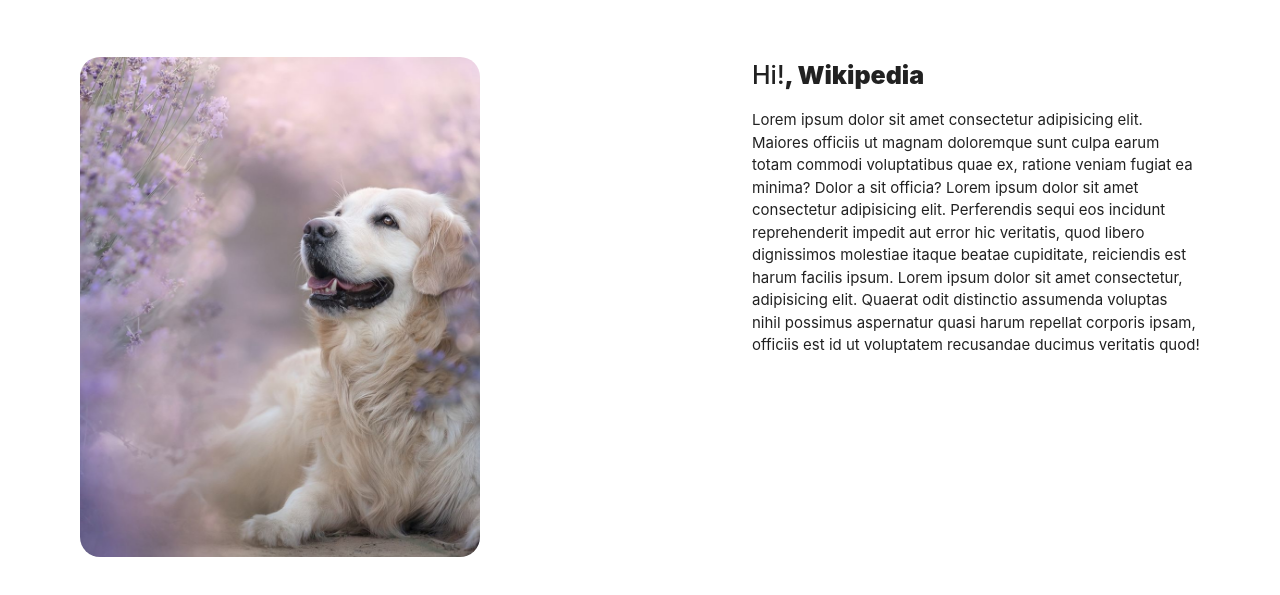
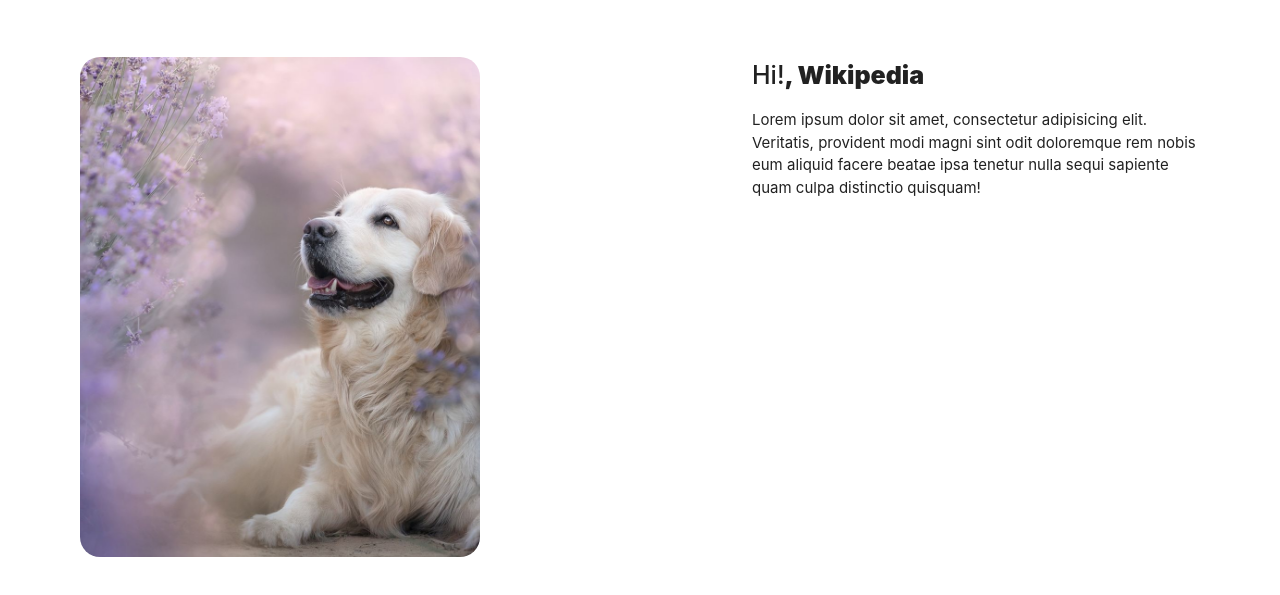
Before and after one commit to thegabe101/Project-1-Rainer-Matt-Ming-Gabe, a plain HTML site: page results.html in a window 1280 px wide. Shown: the part 153-748 px from the top of the page. Drawn offline with nearby package versions, Linux system fonts and the light colour scheme; no server answers.

Commit message:
wikiLink to result page

```diff
--- a/assets/js/script.js
+++ b/assets/js/script.js
@@ -199,7 +199,6 @@ function autocomplete(inp, arr) {
 
 autocomplete(document.getElementById('breedInput'), dogBreeds)
 
-// Wiki API matching the closest name
 function wikiSearchBreed(breedGroup) {
 	let url = 'https://en.wikipedia.org/w/api.php?'
 	const params = {
@@ -233,6 +232,7 @@ function wikiSearchBreed(breedGroup) {
 // let dogBreedEl = 'golden retriever'.split(' ').join('%20')
 // wikiSearchBreed(dogBreedEl)
 
+// Fetches the wiki information and post the content onto the result page
 function fetchWikiExtract(param) {
 	let url = 'https://en.wikipedia.org/w/api.php?'
 	const params = {
@@ -244,11 +244,9 @@ function fetchWikiExtract(param) {
 		explaintext: '1',
 		origin: '*',
 	}
-
 	Object.keys(params).forEach((key) => {
 		url += `&${key}=${params[key]}`
 	})
-
 	fetch(url)
 		.then((response) => {
 			return response.json()
@@ -256,11 +254,10 @@ function fetchWikiExtract(param) {
 		.then((data) => {
 			console.log(data)
 			let pages = data.query.pages
-			var wikiContent = Object.keys(pages).map((id) => pages[id].extract)
-
-			// TODO; PASS WIKICONTENT TO NEW HTML AND GET A DOG IMAGE
-			$('#wikiContent').textContent = wikiContent;
-			console.log(wikiContent)
+			let wikiInfo = Object.keys(pages).map((id) => pages[id].extract)
+            console.log(wikiInfo);
+			$('#wikiContentP').text(wikiInfo.toString());
+            console.log(wikiInfo.toString());
 		})
 		.catch((error) => {
 			console.log(error)
--- a/results.html
+++ b/results.html
@@ -23,26 +23,14 @@
 					</div>
 					<div class="column right">
 						<div class="text"><strong>Hi!</strong>, Wikipedia</div>
-						<p id="wikiContent">
-							Lorem ipsum dolor sit amet consectetur adipisicing elit. Maiores
-							officiis ut magnam doloremque sunt culpa earum totam commodi
-							voluptatibus quae ex, ratione veniam fugiat ea minima? Dolor a sit
-							officia? Lorem ipsum dolor sit amet consectetur adipisicing elit.
-							Perferendis sequi eos incidunt reprehenderit impedit aut error hic
-							veritatis, quod libero dignissimos molestiae itaque beatae
-							cupiditate, reiciendis est harum facilis ipsum. Lorem ipsum dolor
-							sit amet consectetur, adipisicing elit. Quaerat odit distinctio
-							assumenda voluptas nihil possimus aspernatur quasi harum repellat
-							corporis ipsam, officiis est id ut voluptatem recusandae ducimus
-							veritatis quod!
-						</p>
+						<p class="wikiContent" id="wikiContentP">Lorem ipsum dolor sit amet, consectetur adipisicing elit. Veritatis, provident modi magni sint odit doloremque rem nobis eum aliquid facere beatae ipsa tenetur nulla sequi sapiente quam culpa distinctio quisquam!</p>
 					</div>
 				</div>
 			</div>
 		</section>
 
-		<script type="text/javascript" src="jquery-3.5.1.min.js"></script>
-		<script src="./assets/js/experiment.js"></script>
+		<script src="https://cdnjs.cloudflare.com/ajax/libs/jquery/3.6.0/jquery.min.js" integrity="sha512-894YE6QWD5I59HgZOGReFYm4dnWc1Qt5NtvYSaNcOP+u1T9qYdvdihz0PPSiiqn/+/3e7Jo4EaG7TubfWGUrMQ==" crossorigin="anonymous" referrerpolicy="no-referrer"></script>
+    <script src="./assets/js/script.js"></script>
 		<!-- Compiled and minified JavaScript -->
 		<script src="https://cdnjs.cloudflare.com/ajax/libs/materialize/1.0.0/js/materialize.min.js"></script>
 	</body>
```
